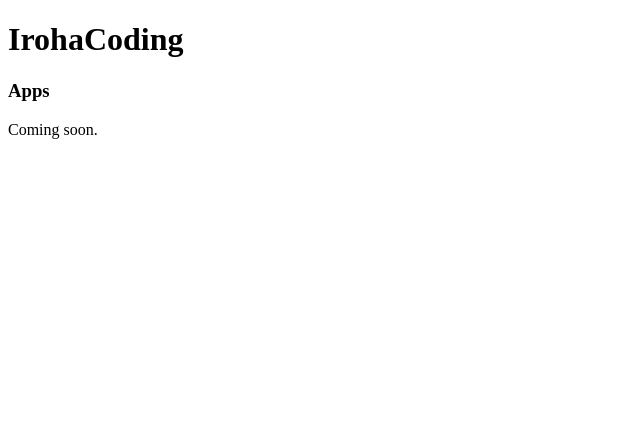
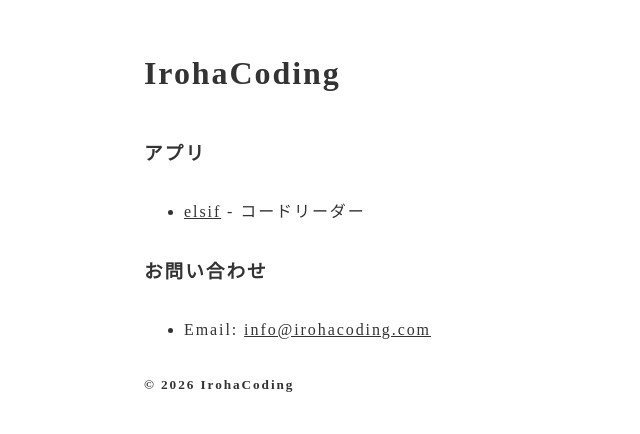
Before and after one commit to irohacoding/irohacoding.github.io, a plain HTML site: page index.html in a window 1280 px wide. Shown: the whole page, without its empty margins (0-640 px from the left). Drawn offline with Linux system fonts and the light colour scheme.

Commit message:
Modify index.html and add pages for elsif app.

```diff
--- a/index.html
+++ b/index.html
@@ -1,12 +1,54 @@
 <!DOCTYPE html>
+<!--
+    ___              _              ___             _
+   |_ _| ___  ____  | |__    __ _  / __|  ____   __| |(_) _ __    __ _
+    | | | __//  _ \ |  _ \  / _` || |    /  _ \ / _` || || '_ \  / _` |
+    | | | |  | (_) || | | || (_| || |__ | (_) || (_| || || | | || (_| |
+   |___||_|  \____/ |_| |_| \__,_| \___| \____/ \__,_||_||_| |_| \__, |
+                                                                  |___/
+     This file is assigned to https://www.irohacoding.com
+     Have feedback? We'd love to hear from you. <3" ✉info@irohacoding.com
+     Enjoy Coding!!
+-->
 <html>
   <head>
     <meta charset="utf-8">
+    <meta name="viewport" content="width=device-width, initial-scale=1.0">
     <title>IrohaCoding</title>
+    <style>
+      body {
+          background-color: #fff;
+          color: #333;
+          line-height: 2.3;
+          letter-spacing: 0.12em;
+      }
+      .wrapper {
+          width: 100%;
+          max-width: 1024px;
+          margin: 0 auto;
+      }
+      .container {
+          padding: 0.5em 1em;
+      }
+      a {
+          color: #333;
+      }
+    </style>
   </head>
   <body>
-    <h1>IrohaCoding</h1>
-    <h3>Apps</h3>
-    <p>Coming soon.</p>
+    <div class="wrapper">
+      <div class="container">
+        <h1>IrohaCoding</h1>
+        <h3>アプリ</h3>
+        <ul>
+          <li><a href="elsif/index.html">elsif</a> - コードリーダー</li>
+        </ul>
+        <h3>お問い合わせ</h3>
+        <ul>
+          <li>Email: <a href="mailto:info@irohacoding.com">info@irohacoding.com</a></li>
+        </ul>
+        <h5>&copy; 2026 IrohaCoding</h5>
+      </div>
+    </div>
   </body>
 </html>
```
Also changed, not shown: elsif/index.html (added, +45 -0 lines), elsif/privacy.html (added, +75 -0 lines).
